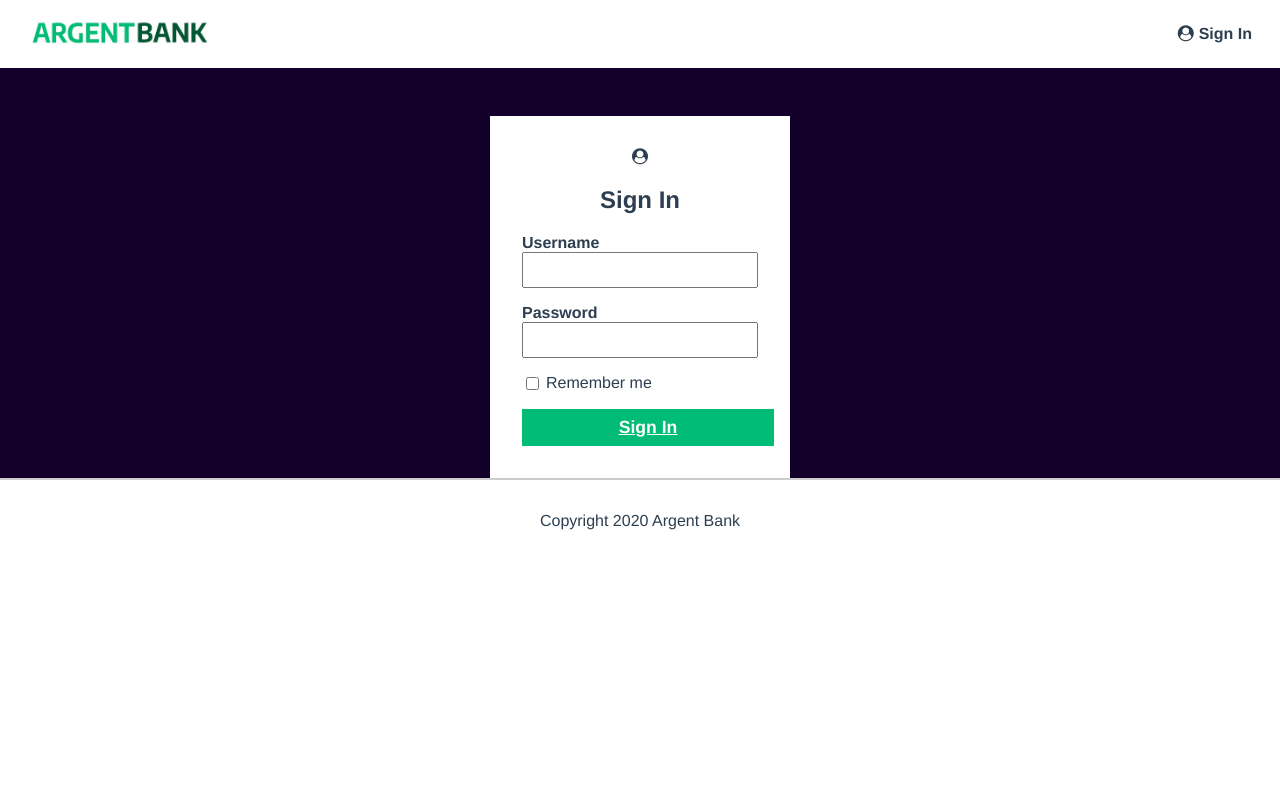
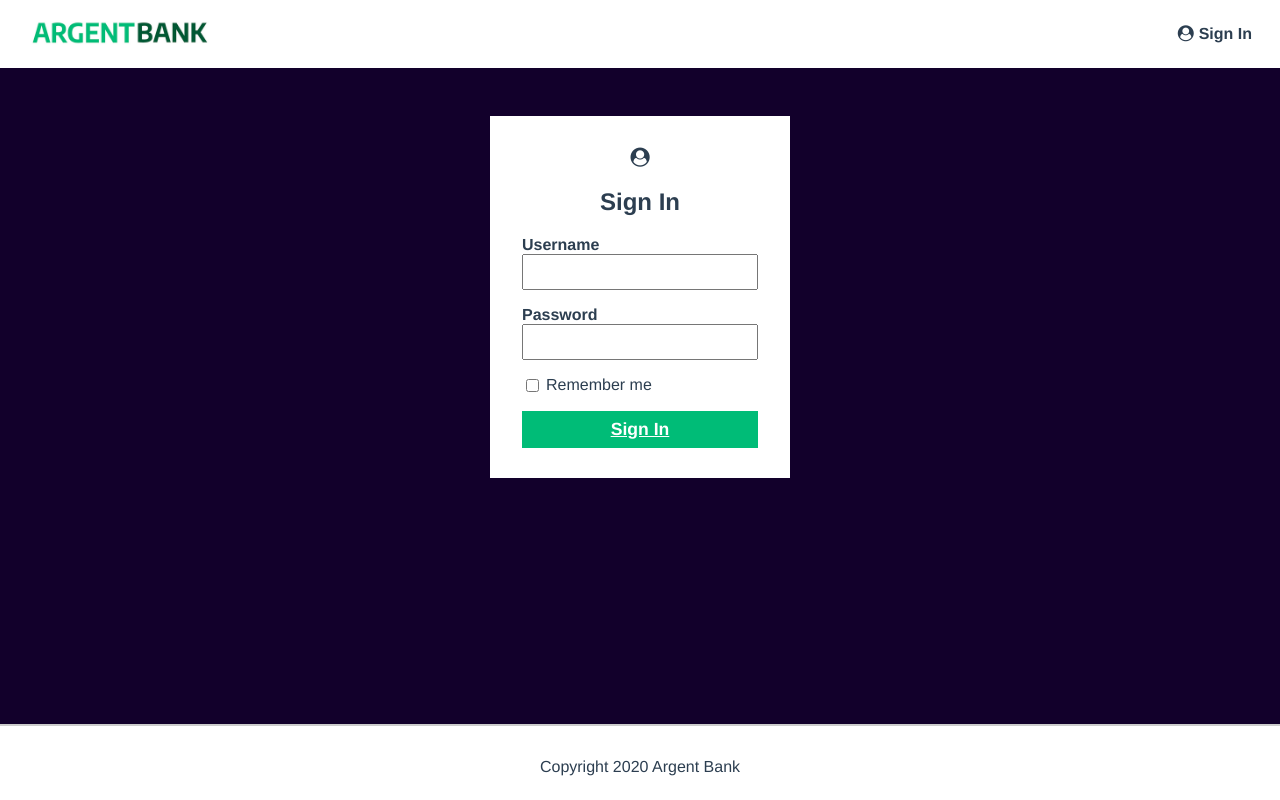
Before and after one commit to jojoner16/argent-bank, a React (Create React App) app: page /sign-in in a window 1280 px wide. Built offline with nearby package versions, Linux system fonts and the light colour scheme.

Commit message:
finition mise en forme page 'SignIn'

```diff
--- a/src/styles/components/sign-in/SignIn.css
+++ b/src/styles/components/sign-in/SignIn.css
@@ -1,5 +1,11 @@
 .main {
   display: flex;
+}
+
+.App {
+  display: flex;
+  flex-direction: column;
+  min-height: 100vh;
 }
 
 .main.bg-dark {
@@ -7,13 +13,14 @@
 }
 
 .sign-in-icon {
-  font-size: 1rem;
+  font-size: 1.2rem;
 }
 
 .sign-in-content {
   box-sizing: border-box;
   background-color: white;
   width: 300px;
+  height: 361.814px;
   margin: 0 auto;
   margin-top: 3rem;
   padding: 2rem;
@@ -45,7 +52,7 @@
 
 .sign-in-button {
   display: block;
-  width: 100%;
+  /* width: 100%; */
   padding: 8px;
   font-size: 1.1rem;
   font-weight: bold;
```
